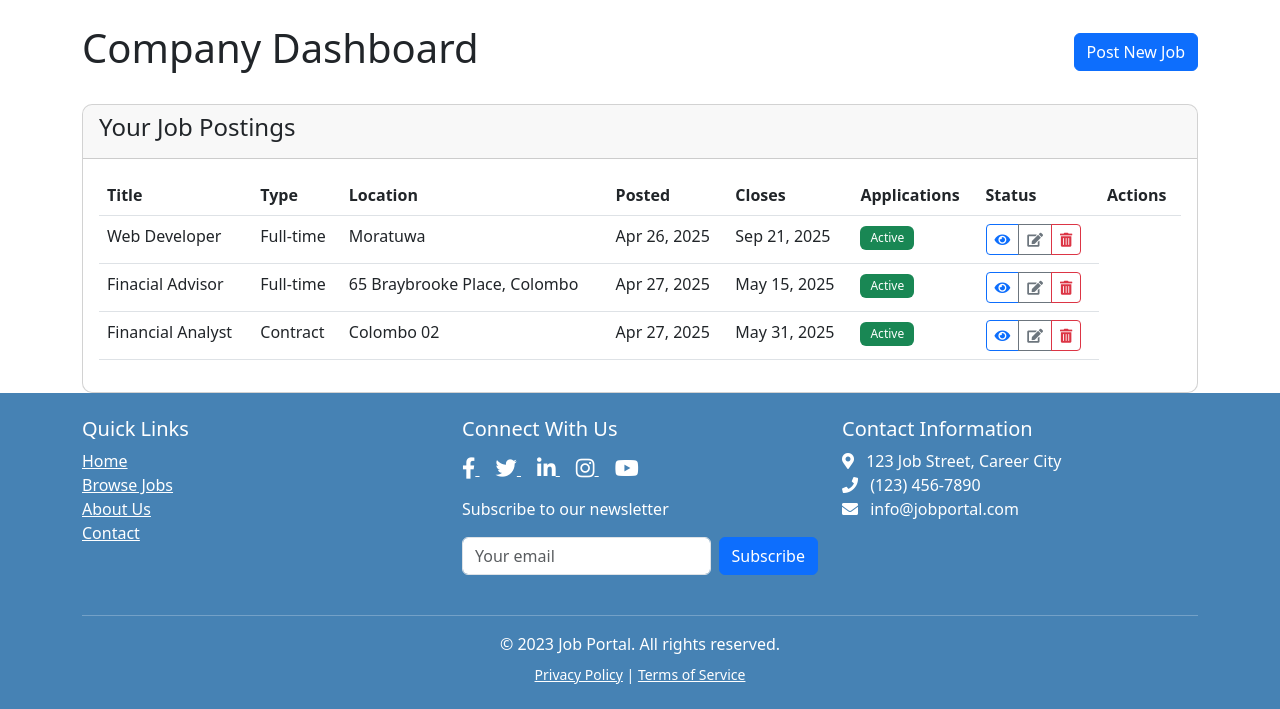
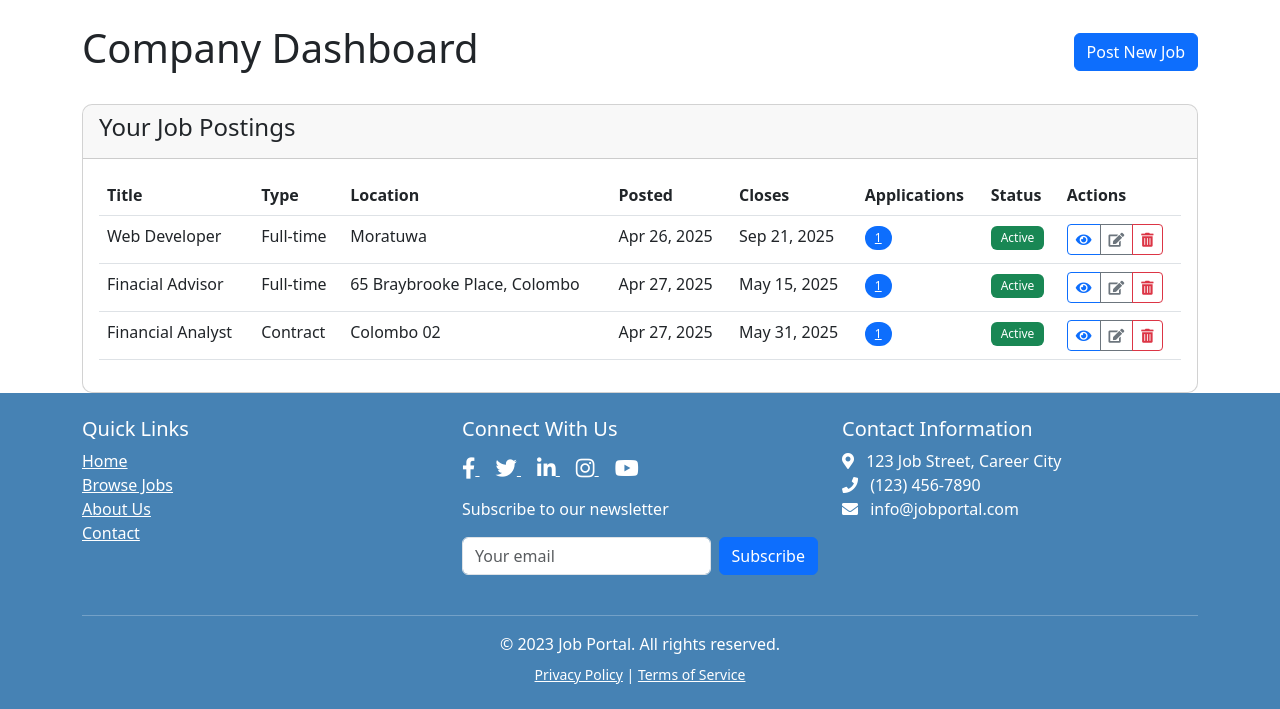
Before and after one commit to PrageethHarshana2002/job_portal, a Django app: template jobportal/jobs/templates/jobs/company_dashboard.html in a window 1280 px wide. Shown: the part 96-805 px from the top of the page. Run offline with Django 5.2, Linux system fonts and the light colour scheme; the template is opened without the code that fills it: values that come from a table or form of the project are taken from there, others are empty; data comes from the database, SQL or seed files in the repository.

Commit message:
update the code that number of applications that can see in the dashboard

```diff
--- a/jobportal/jobs/templates/jobs/company_dashboard.html
+++ b/jobportal/jobs/templates/jobs/company_dashboard.html
@@ -37,6 +37,13 @@
                                     <td>{{ job.posted_date|date:"M d, Y" }}</td>
                                     <td>{{ job.closing_date|date:"M d, Y" }}</td>
                                     <td>
+                                        <a href="{% url 'view_applications' job.id %}" class="text-decoration-none">
+                                            <span class="badge bg-primary rounded-pill text-decoration-underline">
+                                                {{ job.application_set.count }}
+                                            </span>
+                                        </a>
+                                    </td>
+                                    <td>
                                         {% if job.is_active %}
                                             <span class="badge bg-success">Active</span>
                                         {% else %}
```
